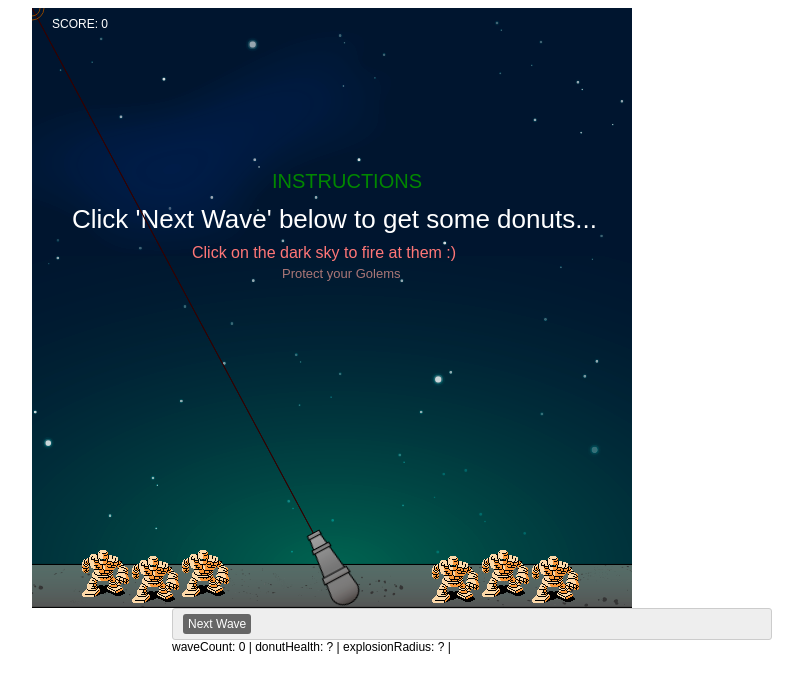
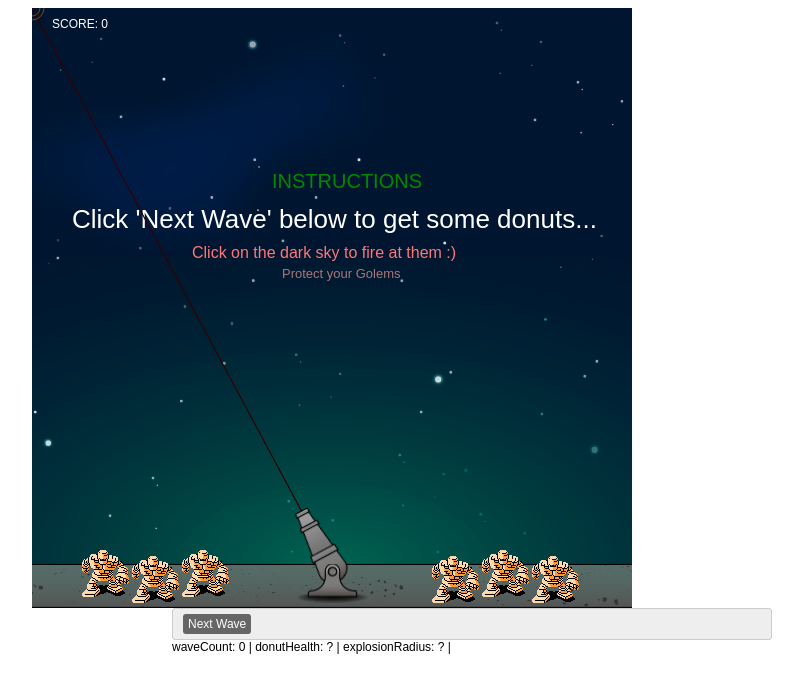
Before and after one commit to readonlychild/missile-cmd, a website: page game-fb.htm in a window 1280 px wide. Shown: the whole page, without its empty margins (163-966 px from the left). Drawn offline with nearby package versions, Linux system fonts and the light colour scheme; no server answers.

Commit message:
cannon rotation and base;

```diff
--- a/game-fb.htm
+++ b/game-fb.htm
@@ -359,8 +359,9 @@
 			ctx.rotate(a);
 			ctx.fillStyle = "#447";
 			//rect(ctx, -4, 10, 8, -30);
-			drawSpriteFrame(ctx, CANNON.resources.cannon, 1, 0, 0, 0, 0, 1);
+			drawSpriteFrame(ctx, CANNON.resources.cannon, 1, 0, 0, 0, 0, 1, 0, -25);
 			ctx.restore();
+			drawSpriteFrame(ctx, CANNON.resources.base, 1, 0, this.x, this.y, 0, 1, 1, 15);
 
 			this.drawCrosshair(ctx);
 		};
@@ -460,7 +461,8 @@
 	}
 
 	//____________________EXPLOSION_______________
-	var _explosionColors = ["rgba(255,150,40,0.4)","rgba(255,90,0,0.4)","rgba(255,0,0,0.4)","rgba(255,240,0,0.4)","rgba(25,150,66,0.4)","rgba(110,0,0,0.4)"];
+	var _explosionColors = ["rgba(255,150,40,0.4)","rgba(255,90,0,0.4)","rgba(255,0,0,0.4)","rgba(255,240,0,0.4)","rgba(25,150,66,0.4)",
+							"rgba(110,0,0,0.4)"];
 	var _currExplosionColor = 0;
 	function Explosion(c) {
 		var o = c || {};
@@ -486,8 +488,10 @@
 		return o;
 	}
 
-	var _missileColors = [ "rgba(255,150,40,0.4)","rgba(255,90,0,0.4)","rgba(255,0,0,0.4)","rgba(255,240,0,0.4)","rgba(25,150,66,0.4)","rgba(110,0,0,0.4)",
-						   "rgba(255,90,40,0.4)","rgba(255,90,0,0.4)","rgba(255,0,130,0.4)","rgba(110,90,0,0.4)","rgba(77,99,66,0.4)","rgba(110,0,0,0.4)"
+	var _missileColors = [ "rgba(255,150,40,0.4)","rgba(255,90,0,0.4)","rgba(255,0,0,0.4)",
+							"rgba(255,240,0,0.4)","rgba(25,150,66,0.4)","rgba(110,0,0,0.4)",
+						   	"rgba(255,90,40,0.4)","rgba(255,90,0,0.4)","rgba(255,0,130,0.4)",
+						   	"rgba(110,90,0,0.4)","rgba(77,99,66,0.4)","rgba(110,0,0,0.4)"
 						  ];
 	var _currMissileColor = 0;
 	var _currMissileColorDelay = 0;
@@ -639,10 +643,15 @@
 
 	var imgcannon = new Image();
 	imgcannon.src = "resources/cannon.png";
+	var imgcannonbase = new Image();
+	imgcannonbase.src = "resources/base.png";
+	var imgexplosion = new Image();
+	imgexplosion.src = "resources/explosion.png";
 	var CANNON = {
 		resources: {
 			cannon: imgcannon,
-			base: ""
+			base: imgcannonbase,
+			explosion: imgexplosion
 		}
 	};
 
@@ -766,9 +775,11 @@
 
 	}
 
-	function drawSpriteFrame (ctx, img, frameCount, currFrame, x, y, rotation, scale) {
+	function drawSpriteFrame (ctx, img, frameCount, currFrame, x, y, rotation, scale, xCenterOffset, yCenterOffset) {
 		var w = img.width / frameCount;
 		var h = img.height;
+		var xoff = xCenterOffset || 0;
+		var yoff = yCenterOffset || 0;
 
 		var sx = w * currFrame;
 
@@ -776,7 +787,7 @@
 		ctx.translate(x, y);
 		ctx.rotate(rotation);
 		ctx.scale(scale, scale);
-		ctx.drawImage(img, sx, 0, w, h, -w/2, -h/2, w, h);
+		ctx.drawImage(img, sx, 0, w, h, -w/2 + xoff, -h/2 + yoff, w, h);
 		ctx.restore();
 	}
 
```
Also changed, not shown: resources/base.png (added), resources/explosion.png (added).
